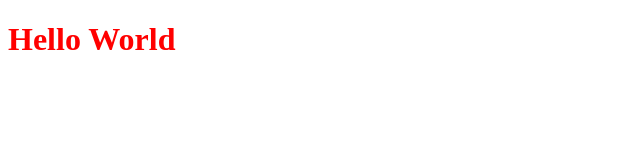
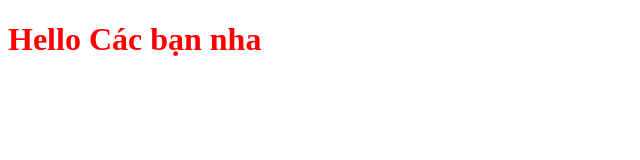
Before and after one commit to vuvcong/K20-Cong-profile, a website: page home.html in a window 1280 px wide. Shown: the whole page, without its empty margins (0-640 px from the left). Drawn offline with Linux system fonts and the light colour scheme.

Commit message:
update H1

```diff
--- a/home.html
+++ b/home.html
@@ -7,6 +7,6 @@
     <link rel="stylesheet" href="./public/home.css">
 </head>
 <body>
-    <h1>Hello World</h1>
+    <h1>Hello Các bạn nha</h1>
 </body>
 </html>
```
